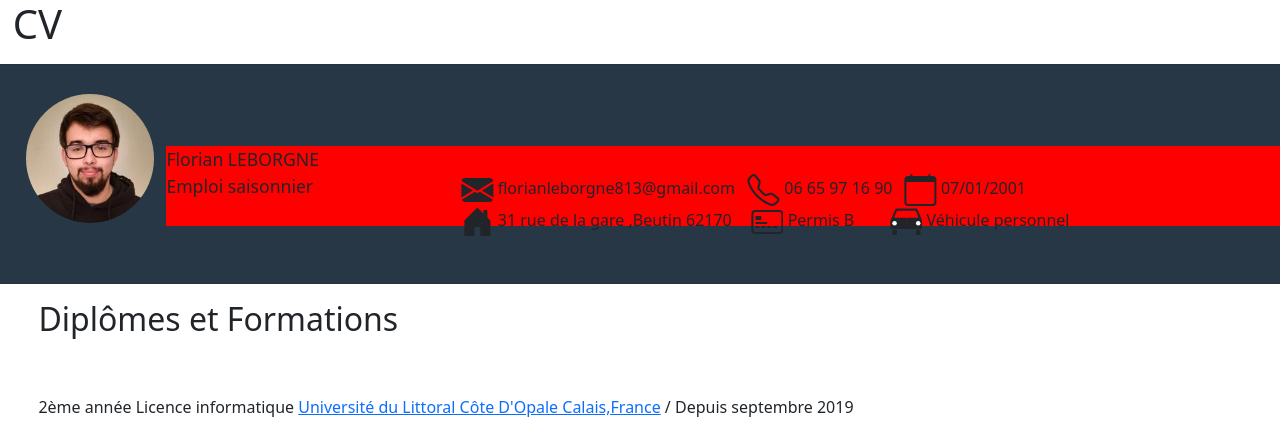
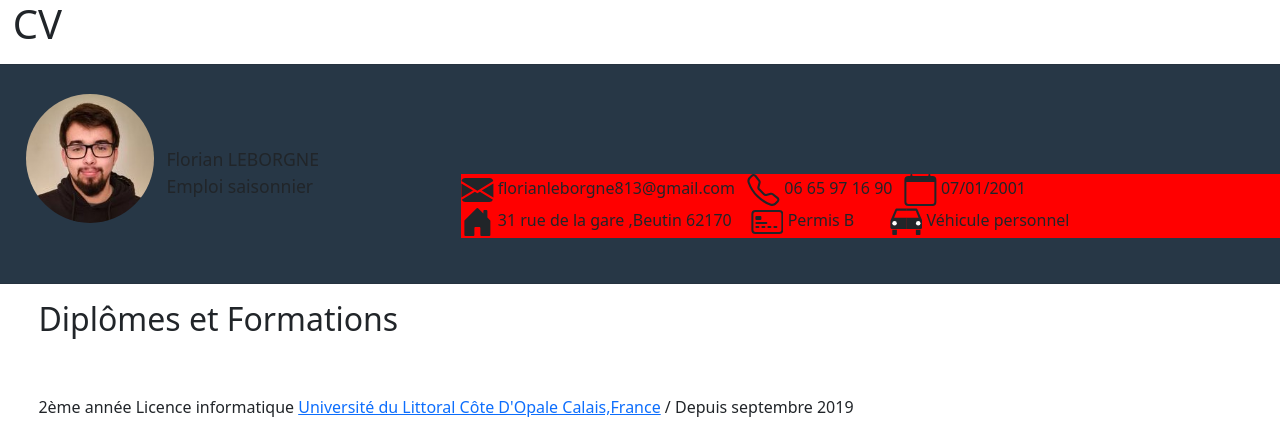
Before and after one commit to florian813/Cv, a PHP site: template src/view/modules/cv.php in a window 1280 px wide. Shown: the top 437 px of the page. Run offline with PHP 8.4, Linux system fonts and the light colour scheme; the template is opened without the code that fills it, so the values that code supplies are empty.

Commit message:
Update cv.php

```diff
--- a/src/view/modules/cv.php
+++ b/src/view/modules/cv.php
@@ -110,13 +110,13 @@ hr{width:device-width
 			<img id="myImg" src="./img/photo_cv2.jpg" class="rounded-circle" style="width: 100% ; margin-top:10% ;"></img>
 		</div>
 
-			<div style=" margin-top:-6%; margin-left:13%; font-size:110%;background:red">
+			<div style=" margin-top:-6%; margin-left:13%; font-size:110%;">
 			Florian LEBORGNE<br>
 			<span style="" >Emploi saisonnier</span><br>
 			<span style="opacity: 0;" >Emploi saisonnier</span>
 			</div>
 
-			<div style=" margin-top:-4%; margin-left:36%; font-size:100%">
+			<div style=" margin-top:-4%; margin-left:36%; font-size:100%;background:red">
 			<svg xmlns="http://www.w3.org/2000/svg" width="4%" height="4%" fill="currentColor" class="bi bi-envelope-fill" viewBox="0 0 16 16">
   				<path d="M.05 3.555A2 2 0 0 1 2 2h12a2 2 0 0 1 1.95 1.555L8 8.414.05 3.555ZM0 4.697v7.104l5.803-3.558L0 4.697ZM6.761 8.83l-6.57 4.027A2 2 0 0 0 2 14h12a2 2 0 0 0 1.808-1.144l-6.57-4.027L8 9.586l-1.239-.757Zm3.436-.586L16 11.801V4.697l-5.803 3.546Z"/>
 			</svg>
```
